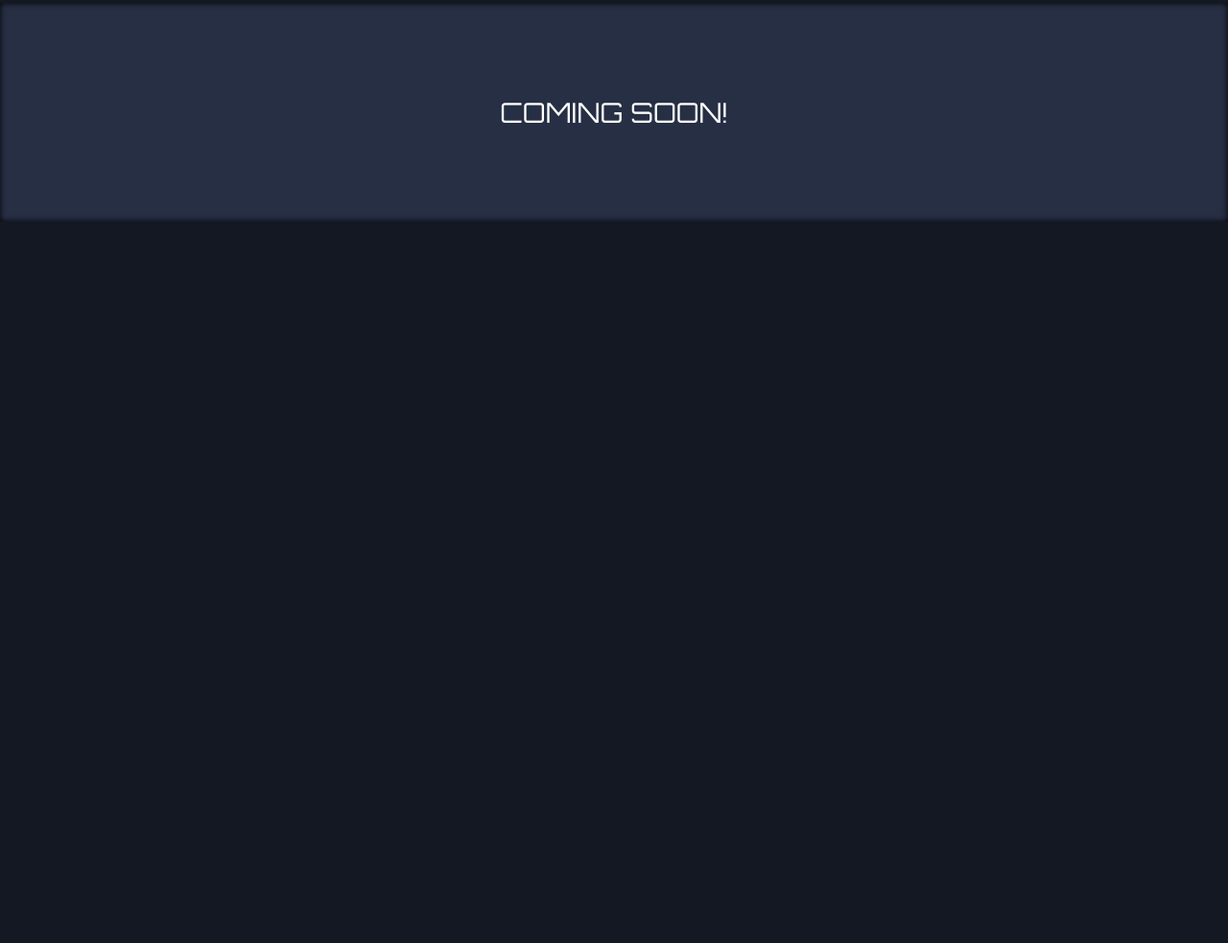
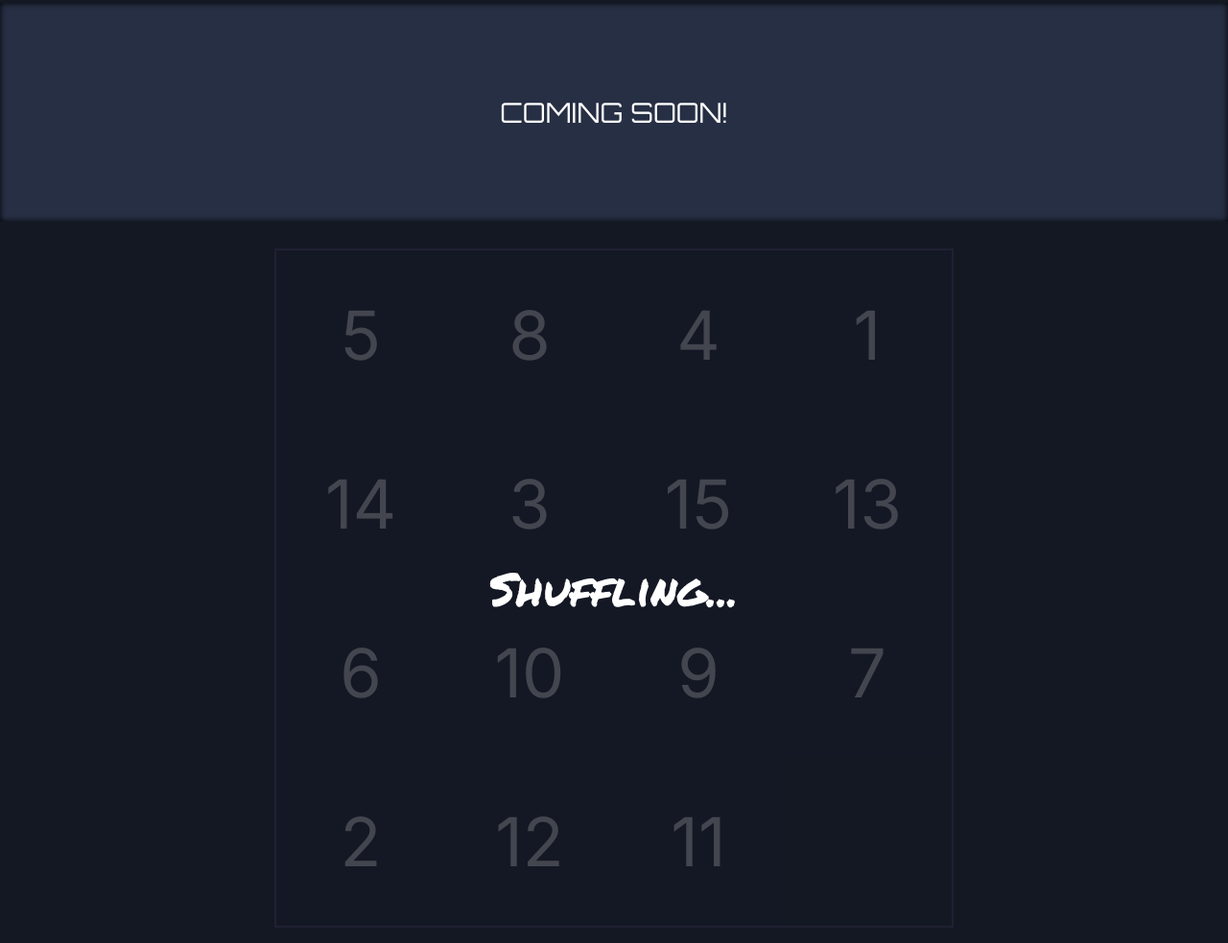
Before and after one commit to nomnivore/NMC-CIT190-Term-Project, a website: page slidingpic/index.html in a window 1280 px wide. Shown: the part 936-1919 px from the top of the page at 96% size. Before the commit the page ends 1600 px from the top, so only its background shows below. Drawn offline with nearby package versions, Linux system fonts and the light colour scheme.

Commit message:
sliding pic early demo

```diff
--- /dev/null
+++ b/slidingpic/css/slidingpic.css
@@ -0,0 +1,82 @@
+:root {
+  --bg-color: hsl(264, 29%, 23%);
+  --button-color: hsl(264, 29%, 35%);
+  --button-hover-color: hsl(264, 29%, 40%);
+  --border-color: hsl(264, 29%, 15%);
+}
+
+
+.sp-game {
+  display: flex;
+  flex-direction: column;
+  align-items: center;
+  gap: 1rem;
+  margin: auto;
+  padding-bottom: 1rem;
+
+  max-width: min(100vw, 707px);
+  /* this causes all supporting elements to be the same size as the board */
+}
+
+.sp-grid {
+  border: 2px solid var(--button-color);
+  /* width: 100%; */
+  display: grid;
+  grid-template-columns: repeat(4, 1fr);
+  grid-template-rows: repeat(4, 1fr);
+}
+
+.sp-grid-wrapper {
+  position: relative;
+}
+
+.sp-overlay {
+  position: absolute;
+  top: 0;
+  left: 0;
+  width: 100%;
+  height: 100%;
+  display: flex;
+  justify-content: center;
+  align-items: center;
+  background-color: rgba(20, 24, 35, .8);
+  font-family: "Permanent Marker", cursive;
+  font-size: min(6.5vw, 3rem);
+  opacity: 0;
+}
+
+.sp-slide {
+  font-size: min(calc(9.5vw - 0px), 4.399rem);
+  height: 2.5em;
+  width: 2.5em;
+  background: hsl(224, 27%, 12%);
+  display: flex;
+  align-items: center;
+  justify-content: center;
+  /* border: 2px solid var(--border-color); */
+  transition: transform 0.3s;
+  user-select: none;
+}
+
+.sp-slide.noanim {
+  transition: none;
+}
+
+.sp-slide.move-right {
+  transform: translateX(100%);
+}
+.sp-slide.move-left {
+  transform: translateX(-100%);
+}
+.sp-slide.move-up {
+  transform: translateY(-100%);
+}
+.sp-slide.move-down {
+  transform: translateY(100%);
+}
+
+.sp-slide.empty {
+  background: transparent;
+  /* border: 2px solid var(--border-color); */
+  color: transparent;
+}
--- a/slidingpic/index.html
+++ b/slidingpic/index.html
@@ -11,6 +11,8 @@
     <link rel="preconnect" href="https://fonts.gstatic.com" crossorigin>
     <link href="https://fonts.googleapis.com/css2?family=Inter&family=Bungee&family=Orbitron&family=Permanent+Marker&display=swap" rel="stylesheet">
     <link rel="stylesheet" href="../css/index.css"> <!-- game page will extend the base stylesheet -->
+    <link rel="stylesheet" href="css/slidingpic.css">
+    <script src="js/slidingpic.js" defer></script>
   </head>
   <body>
     <nav class="slidepic" style="background-color: var(--bg-color);">
@@ -52,6 +54,14 @@
       <h2>SlidingPic</h2>
 
       <p class="coming-soon">Coming soon!</p>
+
+      <div class="sp-game">
+        <div class="sp-grid-wrapper">
+          <div class="sp-overlay">shuffling...</div>
+          <div class="sp-grid">
+          </div>
+        </div>
+      </div>
     </div>
   </body>
 </html>
--- /dev/null
+++ b/slidingpic/js/slidingpic.js
@@ -0,0 +1,169 @@
+class SlidingPic {
+  $emptyCell;
+  $cells;
+  $grid = $(".sp-grid");
+  isComplete = false;
+  allowClicks = true; // set to false during sliding to prevent double clicks
+  $overlay = $(".sp-overlay");
+
+  constructor() {
+    // initialize the board (for now, using numbers instead of images)
+    let boardString = "";
+    for (let n = 1; n <= 16; n++) {
+      boardString += `<div class="sp-slide" data-pos=${n} data-target-pos=${n}>${n}</div>`;
+    }
+    $(".sp-grid").html(boardString);
+
+    // initialize the empty cell
+    this.setEmptyCell(16);
+
+    // initialize the cells
+    this.$cells = $(".sp-slide");
+    this.#addEventListeners();
+  }
+
+  // game initialization methods
+  #addEventListeners() {
+    const game = this;
+    this.$cells.on("click", function () {
+      game.move($(this));
+    });
+  }
+
+  setEmptyCell(pos) {
+    if (this.$emptyCell) this.$emptyCell.removeClass("empty");
+
+    this.$emptyCell = $(`[data-pos=${pos}]`);
+    this.$emptyCell.addClass("empty");
+  }
+
+  // overlay controls
+  showOverlay(text="") {
+    this.setOverlayText(text);
+    this.$overlay.css("display", "flex");
+    this.$overlay.animate({opacity: 1}, 500);
+  }
+
+  setOverlayText(text) {
+    this.$overlay.text(text);
+  }
+
+  hideOverlay() {
+    this.$overlay.animate({opacity: 0}, 500, () => {
+
+      this.$overlay.css("display", "none");
+    })
+  }
+
+  canMove($cell) {
+    // check to see if a cell is allowed to move
+    const pos = parseInt($cell.attr("data-pos"));
+    const emptyPos = parseInt(this.$emptyCell.attr("data-pos"));
+    if (
+      pos == emptyPos - 1 ||
+      pos == emptyPos + 1 ||
+      pos == emptyPos - 4 ||
+      pos == emptyPos + 4
+    ) {
+      // edge case: prevent +/- 1 from working when cells are on diff rows
+      if (
+        !(pos % 4 == 0 && emptyPos % 4 == 1) &&
+        !(pos % 4 == 1 && emptyPos % 4 == 0)
+      )
+        return true;
+    }
+    return false;
+  }
+
+  getMoveDirection($cell) {
+    // used to correlate a movement direction to the animation CSS class
+    const pos = parseInt($cell.attr("data-pos"));
+    const emptyPos = parseInt(this.$emptyCell.attr("data-pos"));
+
+    if (pos == emptyPos - 1) {
+      return "right";
+    } else if (pos == emptyPos + 1) {
+      return "left";
+    } else if (pos == emptyPos - 4) {
+      return "down";
+    } else if (pos == emptyPos + 4) {
+      return "up";
+    }
+
+    console.log(`pos: ${pos}, emptyPos: ${emptyPos}`);
+  }
+
+  move($cell) {
+    if ($cell.hasClass("empty") || !this.allowClicks) return;
+
+    const pos = $cell.attr("data-pos");
+    const emptyPos = this.$emptyCell.attr("data-pos");
+    if (this.canMove($cell)) {
+      const direction = this.getMoveDirection($cell);
+      const game = this;
+
+      if ($cell.css("transitionDuration") != "0s") {
+        this.allowClicks = false;
+        $cell.on("transitionend", function () {
+          $cell.off("transitionend");
+          game.allowClicks = true;
+          game.#moveCell($cell, pos, emptyPos);
+          $cell.removeClass(`move-${direction}`);
+        });
+        $cell.addClass(`move-${direction}`);
+      } else {
+        console.log("no animation")
+        game.#moveCell($cell, pos, emptyPos);
+      }
+    }
+  }
+
+  #moveCell($cell, pos, emptyPos) {
+    // swap data-pos attrs
+    $cell.attr("data-pos", emptyPos);
+    game.$emptyCell.attr("data-pos", pos);
+    // swap DOM positions
+    const $temp = $("<div>");
+    $cell.before($temp);
+    game.$emptyCell.before($cell);
+    $temp.before(game.$emptyCell);
+    $temp.remove();
+  }
+
+  shuffle() {
+    const maxMoves = 1000;
+    let moves = 0;
+
+    // disable animation
+    this.$cells.addClass("noanim");
+
+    // show message overlay
+    this.showOverlay("Shuffling...");
+    const shuffler = setInterval(() => {
+      if (moves >= maxMoves) {
+        clearInterval(shuffler);
+        this.$cells.removeClass("noanim");
+        this.hideOverlay();
+        return;
+      }
+
+      let moved = false;
+      while (!moved) {
+        const emptyPos = parseInt(this.$emptyCell.attr("data-pos"));
+        const pos = Math.floor(Math.random() * 16) + 1;
+
+        if (this.canMove($(`[data-pos=${pos}]`))) {
+          this.#moveCell($(`[data-pos=${pos}]`), pos, emptyPos);
+          moves++;
+          moved = true;
+        }
+      }
+    }, 5);
+
+  }
+}
+
+// create and start the game
+
+const game = new SlidingPic();
+game.shuffle();
```
